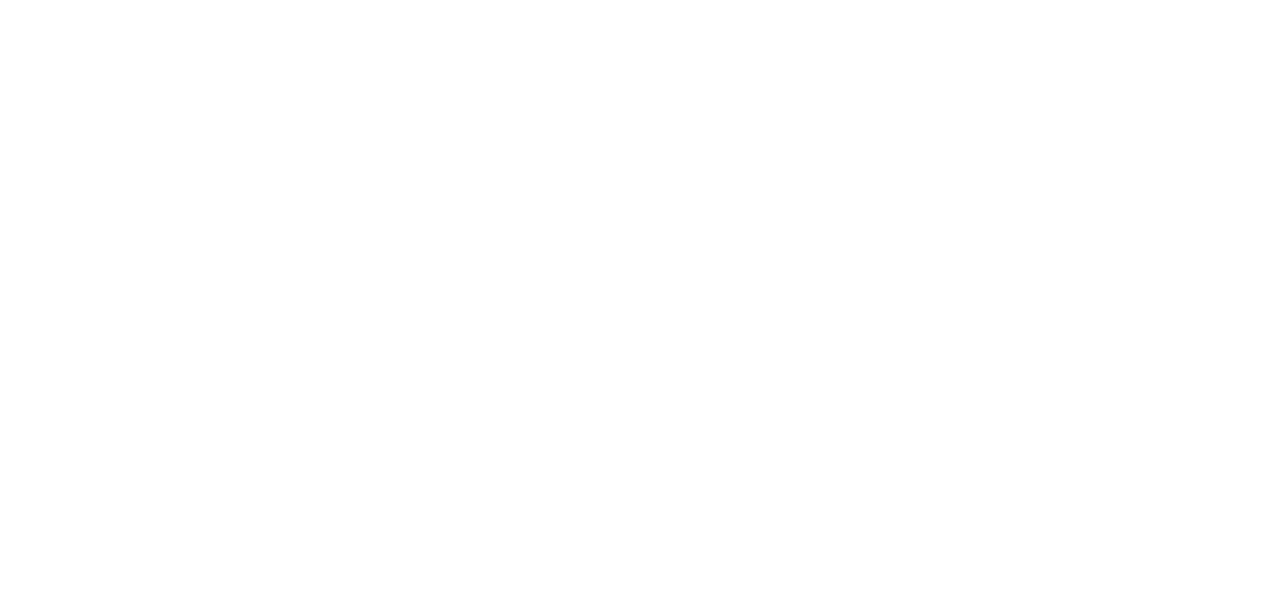
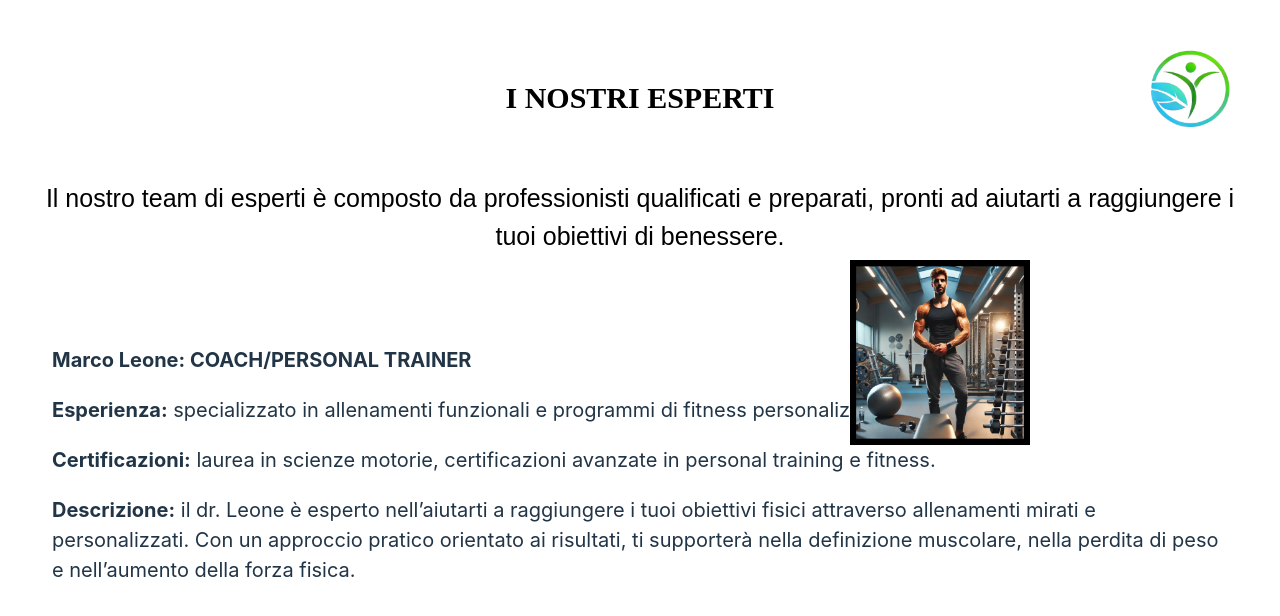
Before and after one commit to gabrytel/T-C, a React (Vite) app: page /esperti in a window 1280 px wide. Before the commit this address had no page. Shown: the top 616 px of the page. Built offline with nearby package versions, Linux system fonts and the light colour scheme.

Commit message:
Crazione pagina 'I nostri esperti'

```diff
--- a/src/App.jsx
+++ b/src/App.jsx
@@ -5,6 +5,7 @@
 import LoginEsperto from './Accesso/LoginEsperto'
 import ChiSiamo from './ChiSiamo'
 import Contatti from './Contatti'
+import Esperti from './Esperti'
 
 {/*"app.jsx lo fa per tutte le pagine quindi nn bisogna inserirlo nelle altre"*/}
 
@@ -28,6 +29,10 @@
 
         {/*"/contatti" è la pagina di contatti*/}
         <Route path="/contatti" element={<Contatti />} />
+
+        {/*"/esperti" è la pagina di esperti*/}
+        <Route path="/esperti" element={<Esperti />} />
+
       </Routes>
 
   )
--- a/src/ChiSiamo.css
+++ b/src/ChiSiamo.css
@@ -4,7 +4,7 @@
     flex-direction: column;
     align-items: center;
     justify-content: center;
-    margin-top: -50px;
+    margin-top: -70px;
     color: black;
     font-family: 'Times New Roman', Times, serif;
     font-size: 40px;
@@ -12,14 +12,16 @@
 
 .ChiSiamoText
 {
+    text-align: left;
     display: flex;
     flex-direction: column;
-    align-items: center;
+    align-items: flex-start; /* Allinea a sinistra */
     justify-content: center;
-    margin-top: 50px;
+    margin-top: 0px;
     color: black;
     font-family: 'Times New Roman', Times, serif;
-    font-size: 30px;
+    font-size: 25px;
+    width: 100%; /* Assicura che il contenitore prenda tutta la larghezza */
 }
 
 .logoChiSiamo
--- a/src/ChiSiamo.jsx
+++ b/src/ChiSiamo.jsx
@@ -20,13 +20,13 @@
         <div className="ChiSiamoText">
             <p>
             Oggi più che mai, la ricerca di soluzioni per il benessere delle persone si estende oltre l’alimentazione e il fitness, includendo anche la salute mentale, la crescita personale e le relazioni sociali.
-            In risposta a questa esigenza, abbiamo creato una piattaforma integrata che riunisce 3 professionisti ( nutrizionista, psicologo, trainer) per offrire un supporto olistico e personalizzato ad ogni utente.
-
+            In risposta a questa esigenza, abbiamo creato una piattaforma integrata che riunisce 3 professionisti (nutrizionista, psicologo, trainer) per offrire un supporto olistico e personalizzato ad ogni utente.
+            </p>
+            <p>
             La nostra idea è fornire un servizio coordinato in cui ciascun esperto è in grado di gestire autonomamente il proprio profilo, indicando certificazioni, esperienza e foto.
-
-            I clienti possono lasciare report sui progressi e ricevere consigli personalizzati.
-            Il nostro sistema consente di inviare programmi di allenamento, diete e supporto su misura.
-            Con una visione integrata e collaborativa, il nostro obiettivo è supportare ogni aspetto del benessere dell’individuo, favorendo la crescita personale ed il raggiungimento di uno stato di equilibrio e salute completo.
+            </p>
+            <p>
+            I clienti possono lasciare report sui progressi e ricevere consigli personalizzati. Il nostro sistema consente di inviare programmi di allenamento, diete e supporto su misura. Con una visione integrata e collaborativa, il nostro obiettivo è supportare ogni aspetto del benessere dell’individuo, favorendo la crescita personale ed il raggiungimento di uno stato di equilibrio e salute completo.
             </p>
         </div>
         </>
--- a/src/Contatti.css
+++ b/src/Contatti.css
@@ -1,8 +1,36 @@
 .logoContatti
-{
-  width: 100%;
-  height: 100%;
-  display: flex;
-  justify-content: center;
-  align-items: center;
-}
+  {
+    position: static;
+    display: block;
+    margin-left: 1200px;
+    width: 150px;
+    height:155px;
+    margin-top: -20px;
+  }
+
+  .ContattiPage
+  {
+    display: flex;
+    flex-direction: column;
+    align-items: center;
+    justify-content: center;
+    margin-top: -170px;
+    color: black;
+    font-family: 'Times New Roman', Times, serif;
+    font-size: 40px;
+  }
+
+  .ContattiText
+  {
+    position: static;
+    text-align: left;
+    display: flex;
+    flex-direction: column;
+    align-items: flex-start; /* Allinea a sinistra */
+    justify-content: center;
+    margin-top: 0px;
+    color: black;
+    font-family: 'Times New Roman', Times, serif;
+    font-size: 20px;
+    width: 100%; /* Assicura che il contenitore prenda tutta la larghezza */
+  }
--- a/src/Contatti.jsx
+++ b/src/Contatti.jsx
@@ -11,6 +11,35 @@
       className='logoContatti'
       />
     </div>
+
+        <div className="ContattiPage">
+            <h5>CONTATTI</h5>
+
+        </div>
+
+        <div className="ContattiText">
+          <p>
+            Benvenuto nella nostra pagina di contatto! Siamo lieti di offrirti assistenza e rispondere a qualsiasi domanda tu possa avere.
+          </p>
+          <p>
+            La nostra piattaforma si impegna a fornire un servizio di alta qualità, mettendo al centro la soddisfazione del cliente.
+            Il nostro team di esperti è a tua disposizione per offrirti supporto personalizzato e consigli mirati.
+          </p>
+          <p>
+            <strong>Gilda Natasha Caporusso: gildacaporusso@gmail.com</strong>
+          </p>
+          <p>
+            <strong>Gabriella Telegrafo: gabriellatelegrafo11@gmail.com</strong>
+          </p>
+          <p>
+            Se hai bisogno di ulteriori dettagli sui nostri servizi o desideri una consulenza personalizzata, non esitare a metterti in contatto con noi.
+          </p>
+          <p>
+            Grazie per aver scelto di contattarci. Il tuo feedback è prezioso per migliorare continuamente il nostro servizio.
+            Siamo qui per aiutarti e rendere la tua esperienza la migliore possibile!
+          </p>
+        </div>
+
     </>
     );
 }
--- /dev/null
+++ b/src/Esperti.css
@@ -0,0 +1,66 @@
+.logoEsperti {
+    position: fixed;      /* Fissa il logo nella viewport */
+    top: 20px;            /* Distanza dal bordo superiore */
+    right: 20px;          /* Distanza dal bordo destro (oppure usa left se preferisci) */
+    width: 150px;
+    height: 155px;
+    z-index: 1000;        /* Assicura che resti sopra gli altri elementi */
+    /* Rimuovi margin-top negativo e margin-left fissi */
+}
+
+
+.EspertiPage
+    {
+        position: sticky;
+        display: flex;
+        flex-direction: column;
+        align-items: center;
+        justify-content: center;
+        margin-top: -100px;
+        color: black;
+        font-family: 'Times New Roman', Times, serif;
+        font-size: 30px;
+        font-weight: bold;
+
+
+    }
+
+    .EspertiText
+    {
+        position: static;
+        display: flex;
+        flex-direction: column;
+        align-items: center;
+        justify-content: center;
+        margin-top: 60px;
+        color: black;
+        font-family: 'Sylfaen' , sans-serif;
+        font-size: 25px;
+        font-weight: lighter;
+    }
+
+
+
+
+    .Coach
+   {
+    display: block;
+    margin-left: 0px;
+    width: 100%;         /* Estende il contenitore a tutta la larghezza disponibile */
+    margin-top: 50px;      /* Rimuove il margin-top negativo */
+    text-align: left;     /* Allinea il testo a sinistra */
+    padding: 20px;       /* Aggiunge un po' di spazio interno */
+    box-sizing: border-box; /* Assicura che il padding non aumenti le dimensioni del contenitore */
+    font-size: 20px;
+   }
+
+   .logoCoach
+    {
+     position: fixed;      /* Fissa il logo nella viewport */
+     top: 260px;            /* Distanza dal bordo superiore */
+     right: 250px;          /* Distanza dal bordo destro (oppure usa left se preferisci) */
+     width: 180px;
+     height: 185px;
+     z-index: 1000;        /* Assicura che resti sopra gli altri elementi */
+        /* Rimuovi margin-top negativo e margin-left fissi */
+    }
--- /dev/null
+++ b/src/Esperti.jsx
@@ -0,0 +1,51 @@
+import React from 'react';
+import { Link } from 'react-router-dom';
+import './Esperti.css';
+
+function Esperti() {
+
+    return (
+        <>
+        <div>
+        <img src= "/logo.png" alt="logo"
+        className='logoEsperti'/>
+        </div>
+
+        <div className='EspertiPage'>
+            I NOSTRI ESPERTI
+        </div>
+
+        <div className='EspertiText'>
+        Il nostro team di esperti è composto da professionisti qualificati e preparati, pronti ad aiutarti a raggiungere i tuoi obiettivi di benessere.
+        </div>
+
+        <div>
+            <img src = "/coach.png" alt="coach"
+            className='logoCoach'/>
+        </div>
+
+        <div className='Coach'>
+            <p><strong>Marco Leone: COACH/PERSONAL TRAINER </strong></p>
+
+            <p>
+
+                 <strong>Esperienza:</strong> specializzato in allenamenti funzionali e programmi di fitness personalizzati.
+
+            </p>
+            <p>
+                <strong>Certificazioni:</strong> laurea in scienze motorie, certificazioni avanzate in personal training e fitness.
+            </p>
+            <p>
+                <strong>Descrizione:</strong> il dr. Leone è esperto nell’aiutarti a raggiungere i tuoi obiettivi fisici attraverso allenamenti mirati e personalizzati. Con un approccio pratico orientato ai risultati, ti supporterà nella definizione muscolare, nella perdita di peso e nell’aumento della forza fisica.
+            </p>
+
+
+        </div>
+
+
+
+        </>
+        );
+    }
+
+    export default Esperti;
--- a/src/HomePage.jsx
+++ b/src/HomePage.jsx
@@ -29,9 +29,11 @@
         </div>
 
          <div>
+          <Link to ="/esperti">
           <button className="Esperti">
             I nostri esperti
           </button>
+          </Link>
         </div>
 
         <div>
```
Also changed, not shown: coach.png (added).
